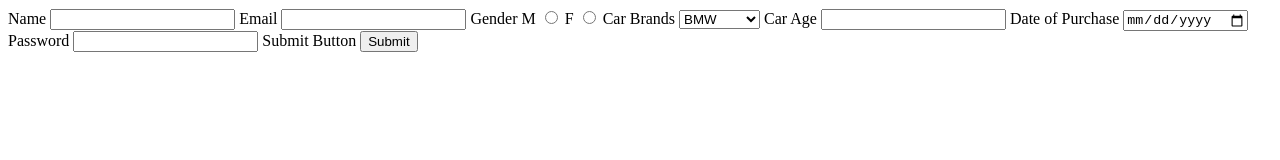
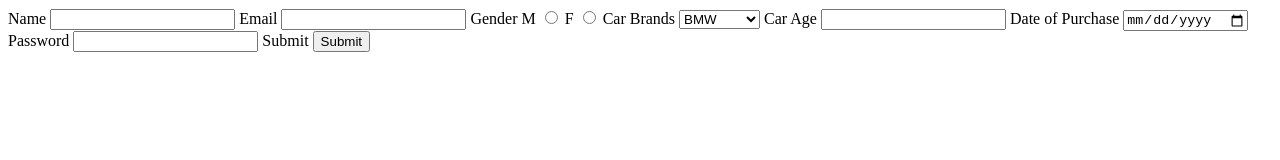
Before and after one commit to acciojob/car-insurance-form-indra-sahni, a website: page main.html in a window 1280 px wide. Drawn offline with Linux system fonts and the light colour scheme.

Commit message:
created a submission

```diff
--- a/main.html
+++ b/main.html
@@ -30,7 +30,7 @@
 		<input type="date" id="dop" required>
 		<label for="password">Password</label>
 		<input type="password" id="password" required>
-		<label>Submit Button</label>
+		<label>Submit</label>
 		<input type="submit">
 	</form>
     <script type="text/javascript" src="./script.js">
```
